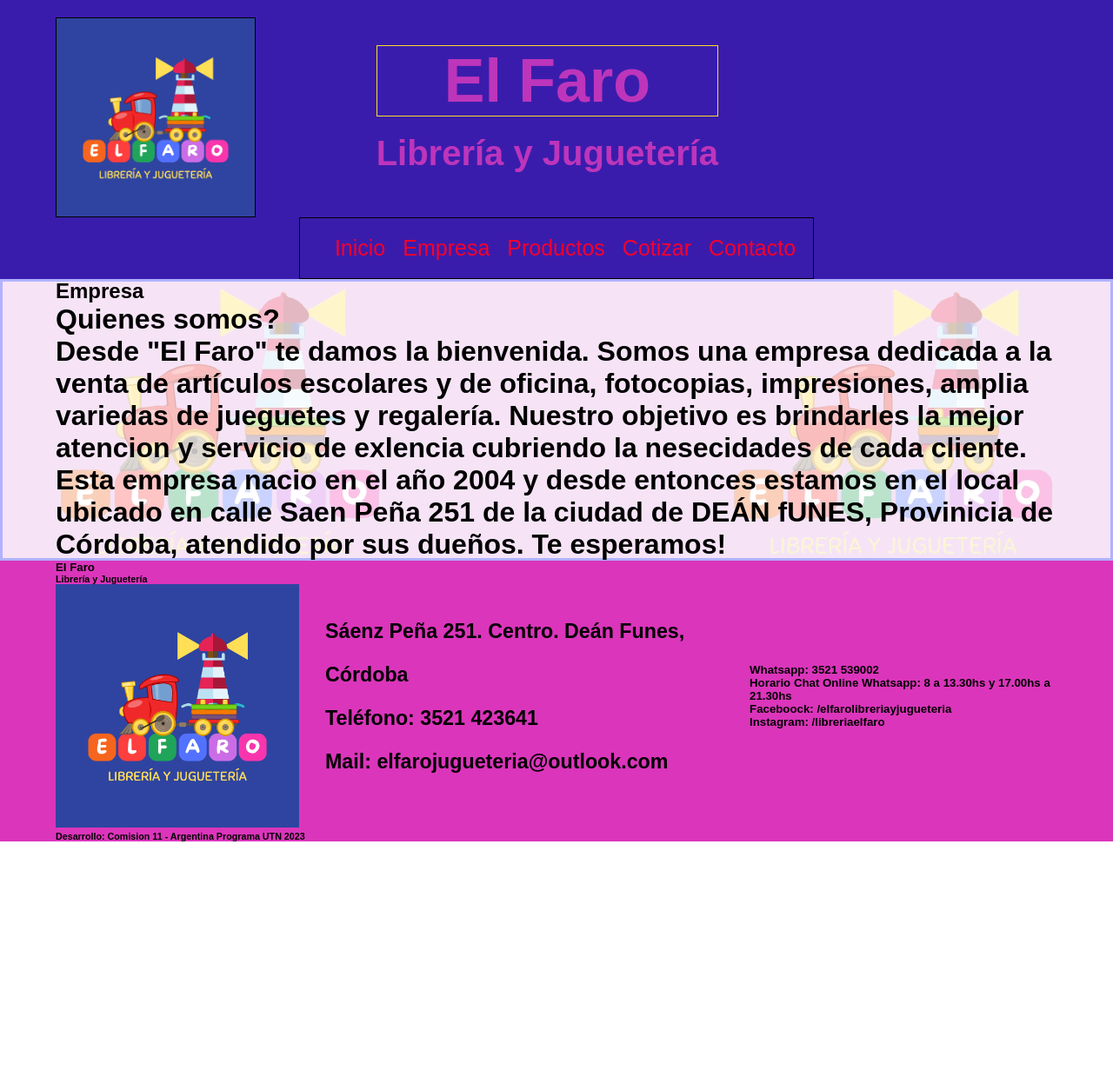
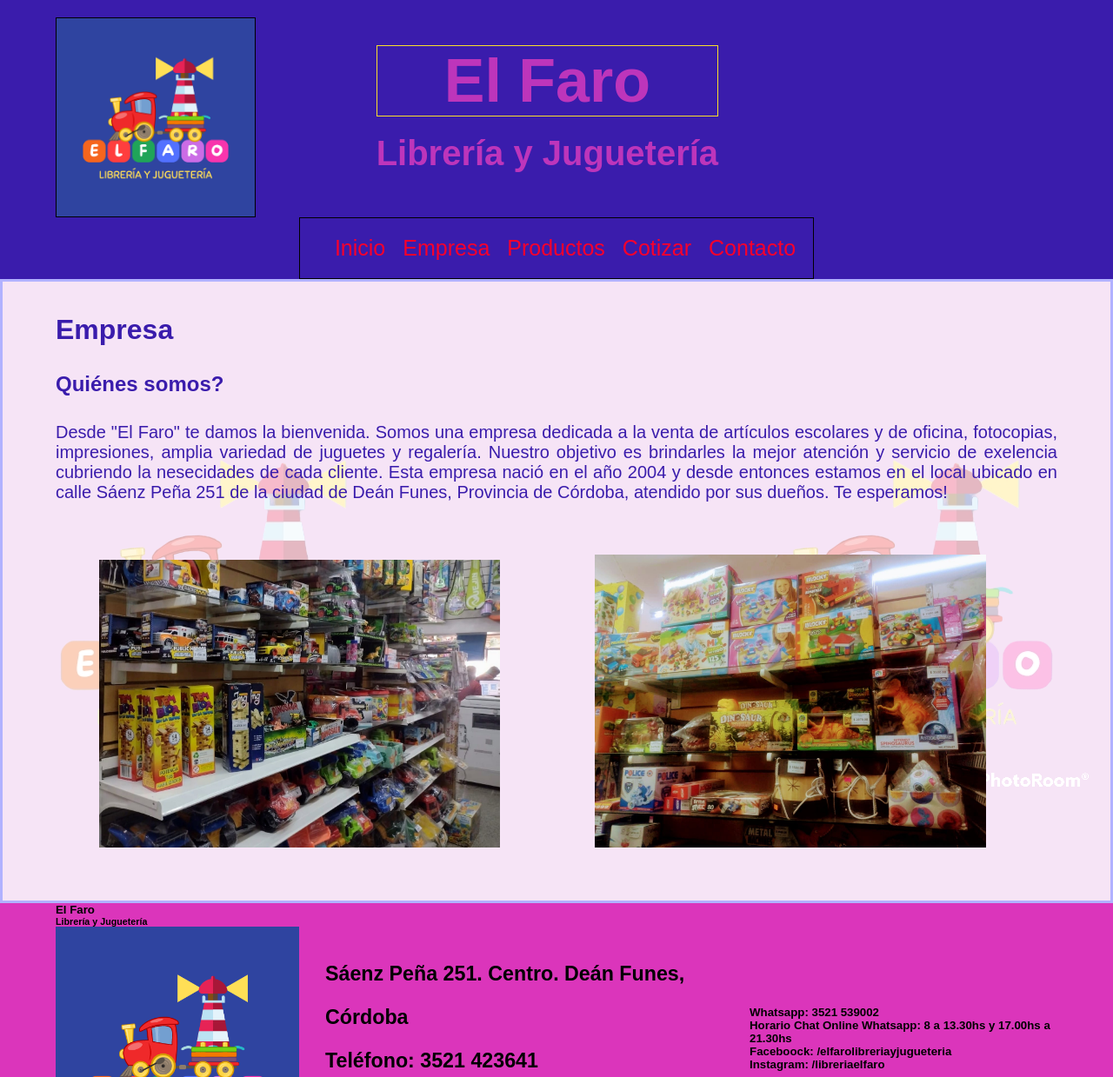
Before and after one commit to cdbruno10/Integrador, a plain HTML site: page pages/empresa.html in a window 1280 px wide. Shown: the top 1239 px of the page at 87% size. Before the commit the page ends 968 px from the top, so only its background shows below. Drawn offline with Linux system fonts and the light colour scheme; files whose address does not match are found by name.

Commit message:
Se agregó main empresa

```diff
--- a/css/index.css
+++ b/css/index.css
@@ -150,6 +150,41 @@ div form {
   padding: 15px;
 }
 
+/*  MAIN EMPRESA */
+
+
+.empresa__main__title1 {
+
+  padding-top: 40px;
+  color:#3a1cac;
+}
+.empresa__main__title2 {
+  margin-top: 30px;
+  color:#3a1cac;
+
+}
+.empresa__texto {
+  font-size: 20px;
+  margin-top: 30px;
+  color:#3a1cac;
+  text-align: justify;
+}
+.empresa__foto {
+
+  width: 40%;
+  padding: 50px 0 60px 0;
+  margin-left: 50px;
+  margin-right:45px;
+
+
+}
+
+.empresa__foto2 {
+  width: 39%;
+  margin: 60px;
+
+  }
+
 /*      footer      */
 
 .footer__container {
--- a/pages/empresa.html
+++ b/pages/empresa.html
@@ -46,22 +46,31 @@
     <main class="main__container">
       <div class="container__bg"></div>
       <div class="container">
-        <h2>Empresa</h2>
-        <h1>
-          Quienes somos?
+
+        <h1 class="empresa__main__title1">
+          Empresa</h1>
+        <h2 class="empresa__main__title2">
+          Quiénes somos?
+        </h2>
           <div>
-            Desde "El Faro" te damos la bienvenida. Somos una empresa dedicada a
+           <p class="empresa__texto"> Desde "El Faro" te damos la bienvenida. Somos una empresa dedicada a
             la venta de artículos escolares y de oficina, fotocopias,
-            impresiones, amplia variedas de jueguetes y regalería. Nuestro
-            objetivo es brindarles la mejor atencion y servicio de exlencia
-            cubriendo la nesecidades de cada cliente. Esta empresa nacio en el
-            año 2004 y desde entonces estamos en el local ubicado en calle Saen
-            Peña 251 de la ciudad de DEÁN fUNES, Provinicia de Córdoba, atendido
+            impresiones, amplia variedad de juguetes y regalería. Nuestro
+            objetivo es brindarles la mejor atención y servicio de exelencia
+            cubriendo la nesecidades de cada cliente. Esta empresa nació en el
+            año 2004 y desde entonces estamos en el local ubicado en calle Sáenz
+            Peña 251 de la ciudad de Deán Funes, Provincia de Córdoba, atendido
             por sus dueños. Te esperamos!
+           </p>
+
+            <img class="empresa__foto" src= "../imagenes/IMAGEN EMPRESA.jpeg" alt=" Interior Empresa">
+            <img class="empresa__foto2" src="../imagenes/IMG 2.jpeg" alt=" interior empresa2 ">
+
           </div>
-        </h1>
+
       </div>
     </main>
+
 
     <footer class="footer__container">
       <div class="container">
```
Also changed, not shown: imagenes/IMAGEN EMPRESA.jpeg (added), imagenes/IMG 2.jpeg (added), 1 other file.
